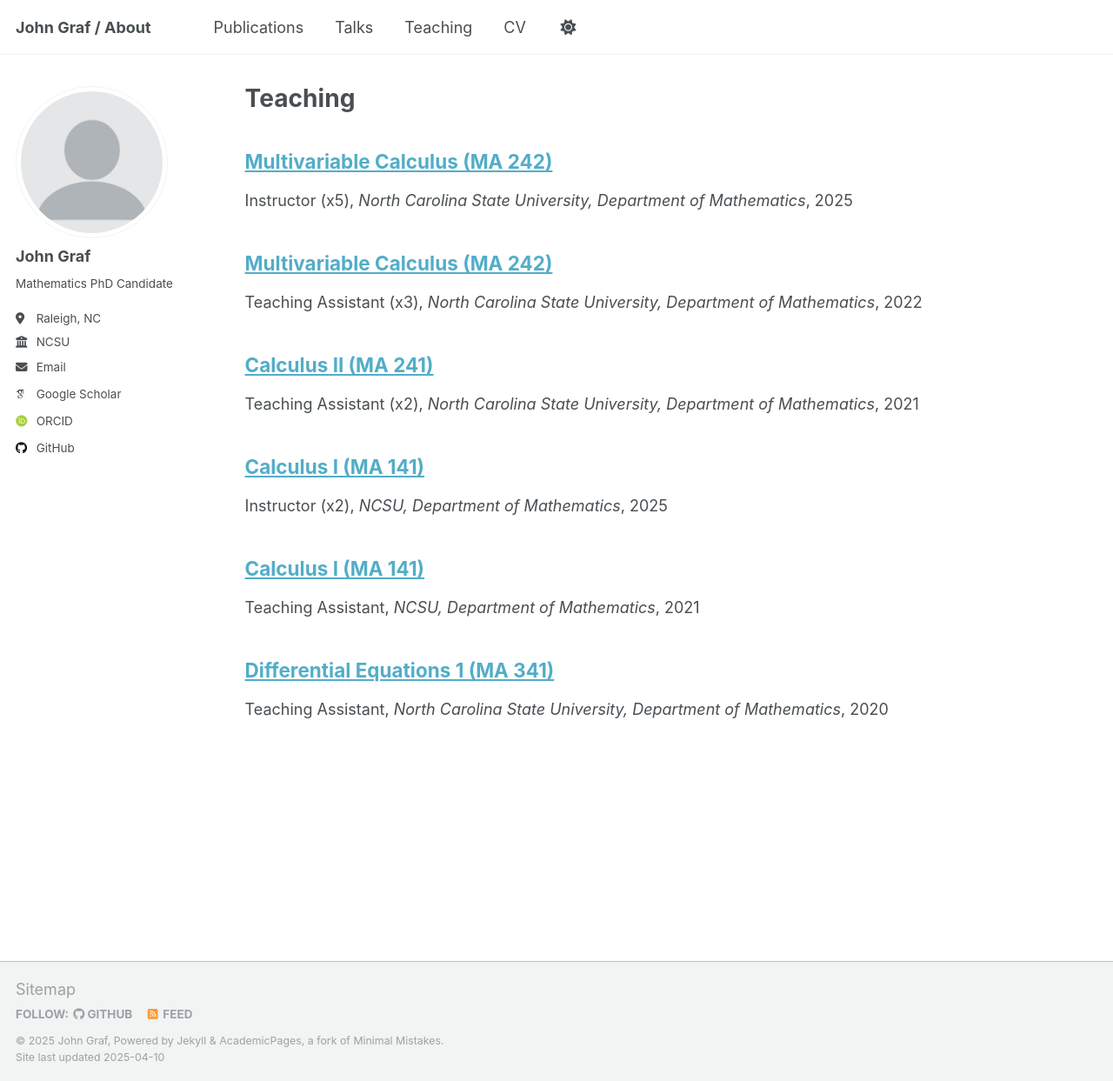
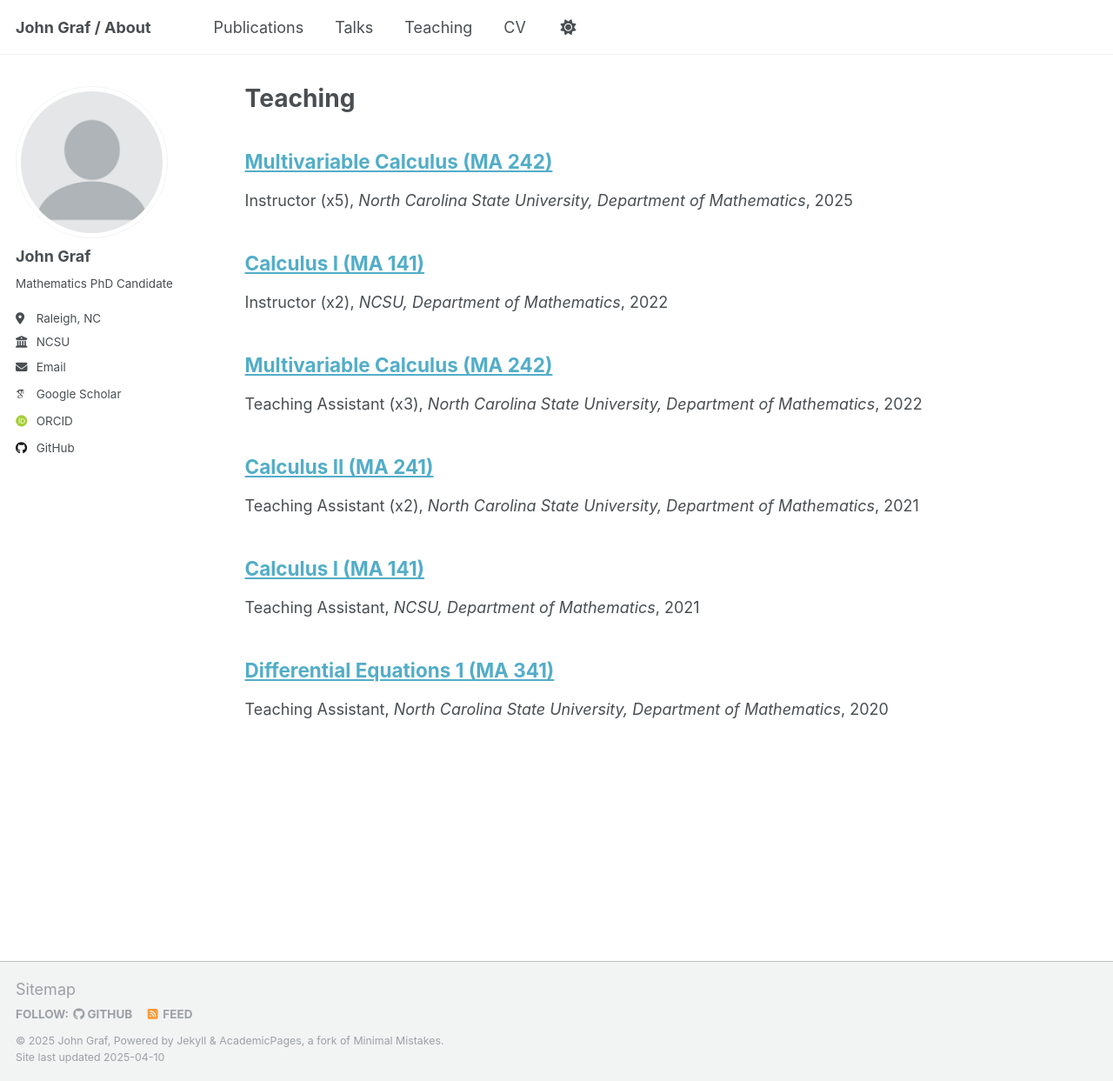
Before and after one commit to j-graf/j-graf.github.io, a Jekyll site: the page built from _pages/teaching.html, in a window 1280 px wide and 1243 px high. Shown: the whole window at 87% size. Built offline with Jekyll 4.4.1, drawn with Linux system fonts in a browser that asks for light colours; some web fonts are replaced.

Commit message:
Update ncsu-ma141.md

```diff
--- a/_teaching/ncsu-ma141.md
+++ b/_teaching/ncsu-ma141.md
@@ -5,4 +5,5 @@ type: "Instructor (x2)"
 permalink: /teaching/ncsu-ma141
 venue: "NCSU, Department of Mathematics"
 location: "Raleigh, NC, USA"
+date: 2022-05-01
 ---
```
